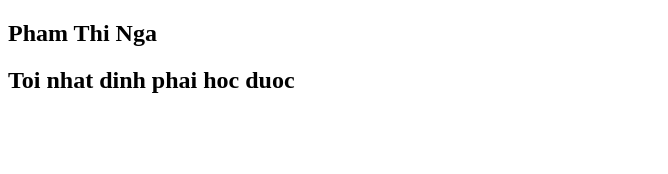
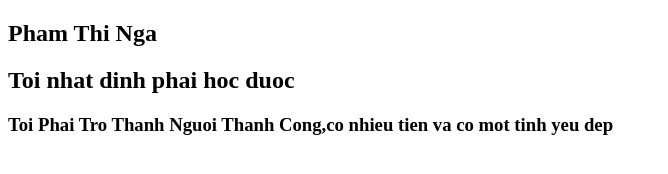
Before and after one commit to NgaPhamThi/Thuc_Hanh_github, a plain HTML site: page index.html in a window 1280 px wide. Shown: the whole page, without its empty margins (0-668 px from the left). Drawn offline with Linux system fonts and the light colour scheme.

Commit message:
them code

```diff
--- a/index.html
+++ b/index.html
@@ -13,5 +13,8 @@
 
 <h2>Pham Thi Nga</h2>
 <h2>Toi nhat dinh phai hoc duoc</h2>
+<h3>Toi Phai Tro Thanh Nguoi Thanh Cong,co nhieu tien va co mot tinh
+    yeu dep
+</h3>
 
 </html>
```
